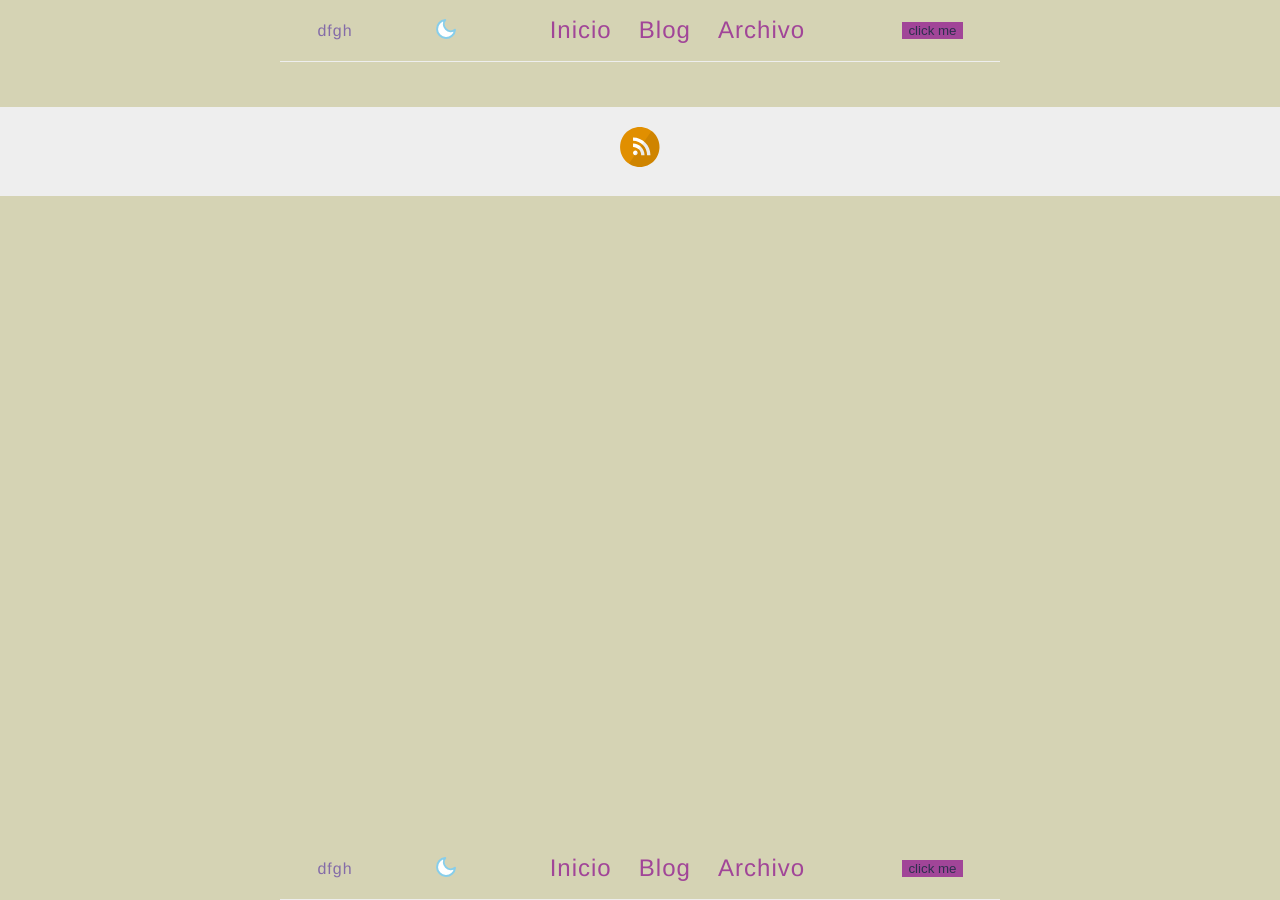
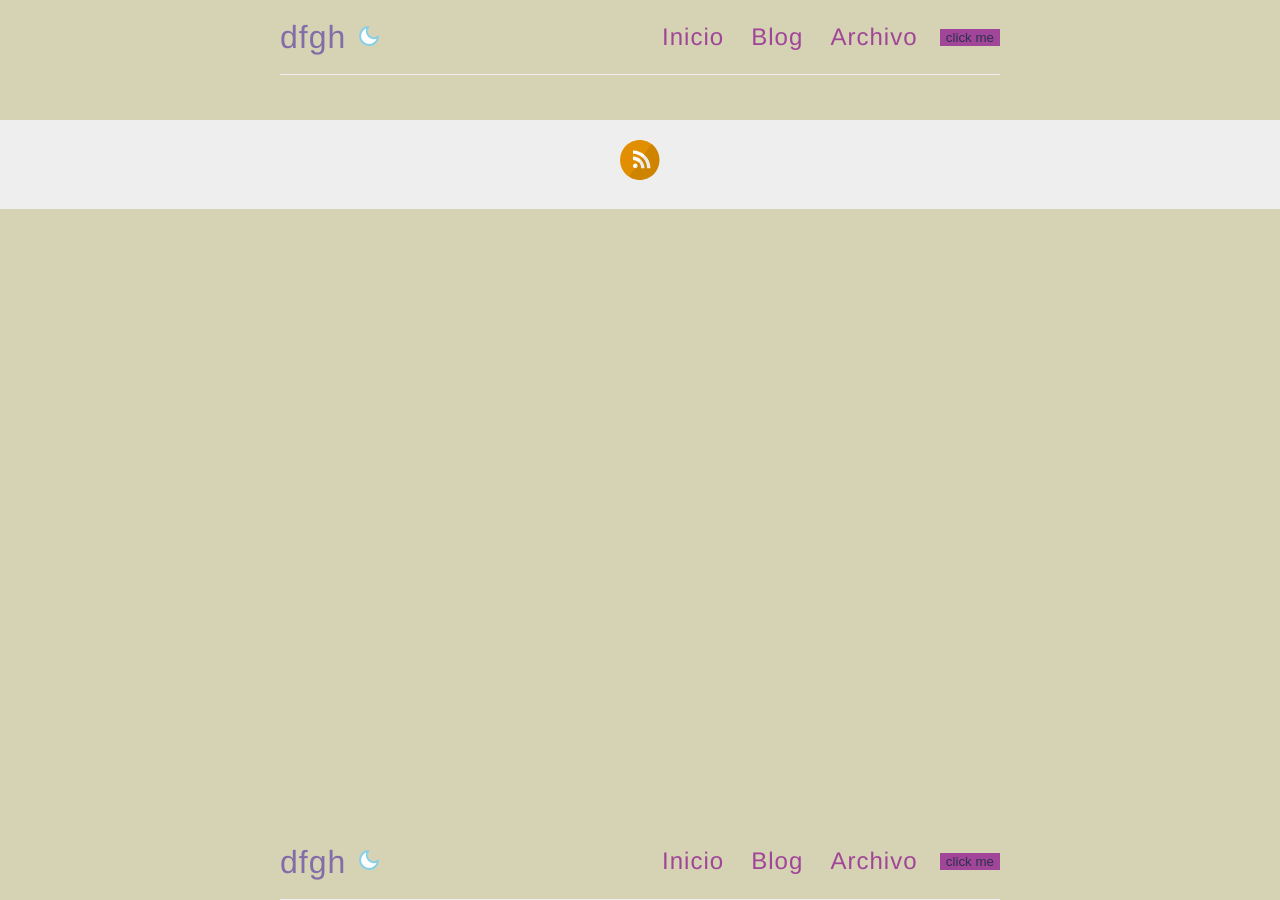
Before and after one commit to dfghjd/dfghjd.github.io, a Jekyll site: the page built from index.html, in a window 1280 px wide. Built offline with Jekyll 4.4.1, drawn with Linux system fonts in a browser that asks for light colours.

Commit message:
changes, switch inside site-info

```diff
--- a/_includes/header.html
+++ b/_includes/header.html
@@ -1,8 +1,9 @@
 <header class="masthead">
     <div class="site-info">
       <h1 class="site-name"><a href="{{ site.baseurl }}/">{{ site.name }}</a></h1>
+      {% include mode_toggle.html %}
     </div>
-    {% include mode_toggle.html %}
+
     <nav>
       {% for nav in site.navs %}
       <a href="{{ site.baseurl }}{{ nav.href }}" class="{% if page.menu == nav.label %} selected {% endif %} site-header-nav-item" target="{{ nav.target | default: _self }}" title="{{ nav.label }}">{{ nav.label }}</a>
--- a/assets/style.scss
+++ b/assets/style.scss
@@ -318,10 +318,12 @@ p > img {
 }
 
 .site-info {
-  flex: auto;
-  text-align: left;
+  max-width: fit-content;
+  margin-right: auto; //to send to the left
 
-  max-width: fit-content;
+  display: flex;
+  align-items: center;
+  gap:.3rem;
 }
 
 .site-name {
@@ -330,9 +332,8 @@ p > img {
   cursor: pointer;
   font-family: $helveticaNeue;
   font-weight: 300;
-  font-size: 1rem;
+  font-size: 2rem;
   letter-spacing: 1px;
-  text-align: left;
 }
 
 .site-description {
```
